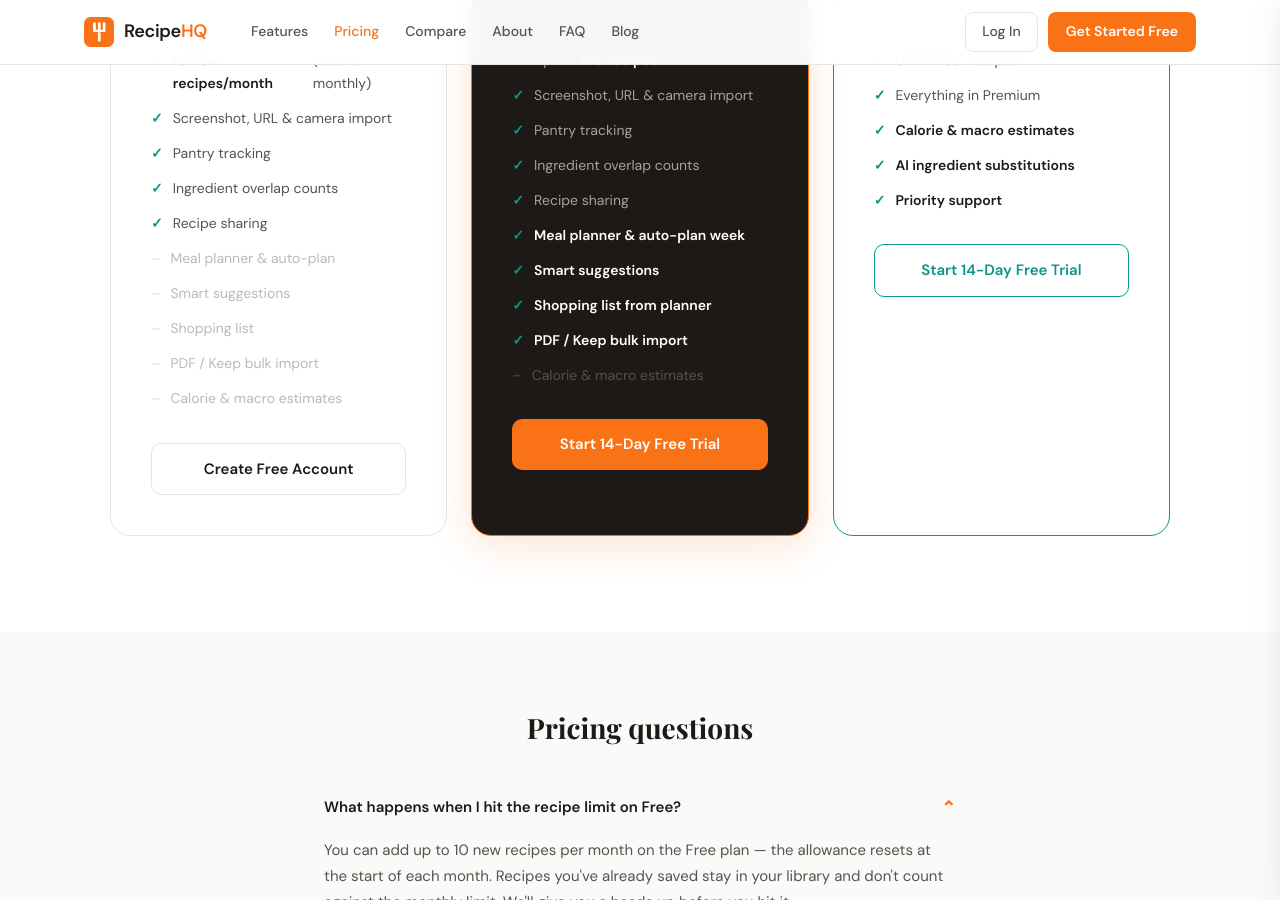
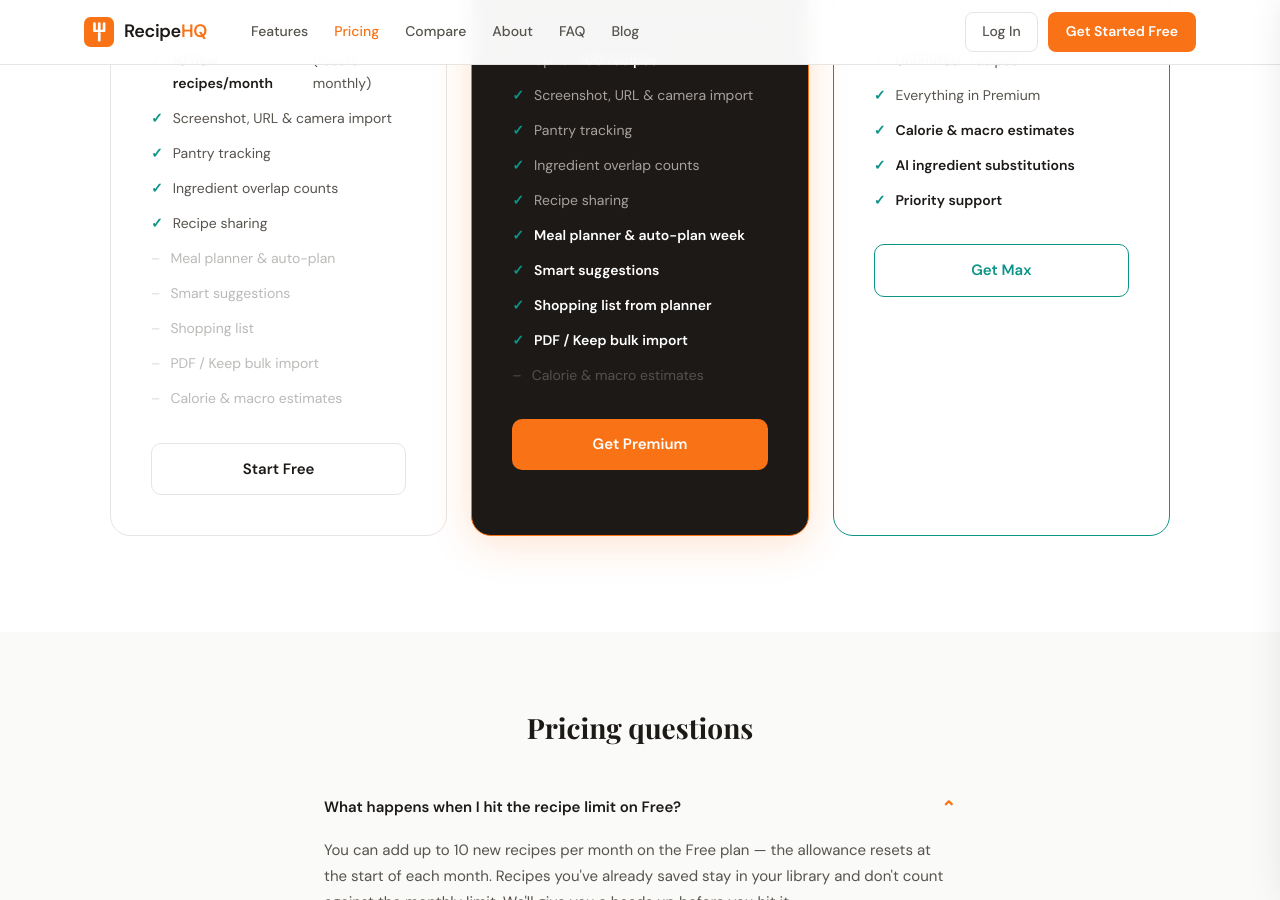
Before and after one commit to bgerlach463/recipehq-site, a Jekyll site: the page built from pricing/index.html, in a window 1280 px wide and 900 px high, scrolled down 589 px. Built offline with Jekyll 4.4.1, drawn with Linux system fonts in a browser that asks for light colours.

Commit message:
Update CTAs and remove free trial references
- Free: "Start Free", Premium: "Get Premium", Max: "Get Max"
- Removed all 14-day free trial references
- Free plan IS the trial — upgrade when ready
- Updated FAQ: replaced trial question with upgrade question
- Pricing FAQ updated with shopping list and AI substitutions

Co-Authored-By: Claude Opus 4.6 (1M context) <noreply@anthropic.com>

```diff
--- a/faq/index.html
+++ b/faq/index.html
@@ -44,7 +44,7 @@ head_extra: |
           "name": "What is the difference between Premium and Max?",
           "acceptedAnswer": {
             "@type": "Answer",
-            "text": "Premium gives you the full core experience — up to 100 recipes, the meal planner, smart AI suggestions, and PDF/Keep import. Max adds unlimited recipes and calorie & macro estimates for people tracking their nutrition. Both tiers get a 14-day free trial."
+            "text": "Premium gives you the full core experience — up to 100 recipes, the meal planner, smart AI suggestions, shopping list, and PDF/Keep import. Max adds unlimited recipes, calorie & macro estimates, and AI ingredient substitutions. Start free and upgrade when you're ready."
           }
         },
         {
@@ -214,8 +214,8 @@ body_scripts: |
               <div class="faq-a">The free plan lets you add up to 10 new recipes per month (the allowance resets monthly), plus screenshot and URL import, pantry tracking, and ingredient overlap counts. The meal planner, smart suggestions, and PDF/Keep import require Premium ($7/mo) or higher.</div>
             </div>
             <div class="faq-item" onclick="toggleFaq(this)">
-              <button class="faq-q">How does the 14-day free trial work? <span class="faq-chevron">⌄</span></button>
-              <div class="faq-a">Both Premium and Max come with a 14-day free trial. No credit card required to start. At the end of the trial, choose to subscribe or you'll automatically drop back to Free — nothing gets deleted.</div>
+              <button class="faq-q">How do I upgrade from Free? <span class="faq-chevron">⌄</span></button>
+              <div class="faq-a">Start with the Free plan to try RecipeHQ. When you're ready for the full experience, upgrade to Premium or Max from your account settings. No commitment — downgrade anytime and nothing gets deleted.</div>
             </div>
             <div class="faq-item" onclick="toggleFaq(this)">
               <button class="faq-q">Is there a family or household plan? <span class="faq-chevron">⌄</span></button>
--- a/pricing/index.html
+++ b/pricing/index.html
@@ -124,7 +124,7 @@ body_scripts: |
           <li class="not-included">PDF / Keep bulk import</li>
           <li class="not-included">Calorie &amp; macro estimates</li>
         </ul>
-        <a href="/coming-soon/" class="btn-plan btn-plan-ghost">Create Free Account</a>
+        <a href="/coming-soon/" class="btn-plan btn-plan-ghost">Start Free</a>
       </div>
 
       <!-- Premium -->
@@ -147,7 +147,7 @@ body_scripts: |
           <li class="included"><strong>PDF / Keep bulk import</strong></li>
           <li class="not-included">Calorie &amp; macro estimates</li>
         </ul>
-        <a href="/coming-soon/" class="btn-plan btn-plan-orange">Start 14-Day Free Trial</a>
+        <a href="/coming-soon/" class="btn-plan btn-plan-orange">Get Premium</a>
       </div>
 
       <!-- Max -->
@@ -164,7 +164,7 @@ body_scripts: |
           <li class="included"><strong>AI ingredient substitutions</strong></li>
           <li class="included"><strong>Priority support</strong></li>
         </ul>
-        <a href="/coming-soon/" class="btn-plan btn-plan-ghost" style="border-color:var(--teal);color:var(--teal)">Start 14-Day Free Trial</a>
+        <a href="/coming-soon/" class="btn-plan btn-plan-ghost" style="border-color:var(--teal);color:var(--teal)">Get Max</a>
       </div>
 
     </div>
@@ -180,7 +180,7 @@ body_scripts: |
       </div>
       <div class="faq-item" onclick="toggleFaq(this)">
         <button class="faq-q">What's the difference between Premium and Max? <span class="faq-chevron">⌄</span></button>
-        <div class="faq-a">Premium gives you the full core experience — up to 100 recipes, the meal planner, smart AI suggestions, and PDF/Keep import. Max adds unlimited recipes and calorie &amp; macro estimates for people tracking their nutrition. Both tiers get a 14-day free trial.</div>
+        <div class="faq-a">Premium gives you the full core experience — up to 100 recipes, the meal planner, smart AI suggestions, shopping list, and PDF/Keep import. Max adds unlimited recipes, calorie &amp; macro estimates, and AI ingredient substitutions. Start free and upgrade when you're ready.</div>
       </div>
       <div class="faq-item" onclick="toggleFaq(this)">
         <button class="faq-q">Can I cancel anytime? <span class="faq-chevron">⌄</span></button>
```
